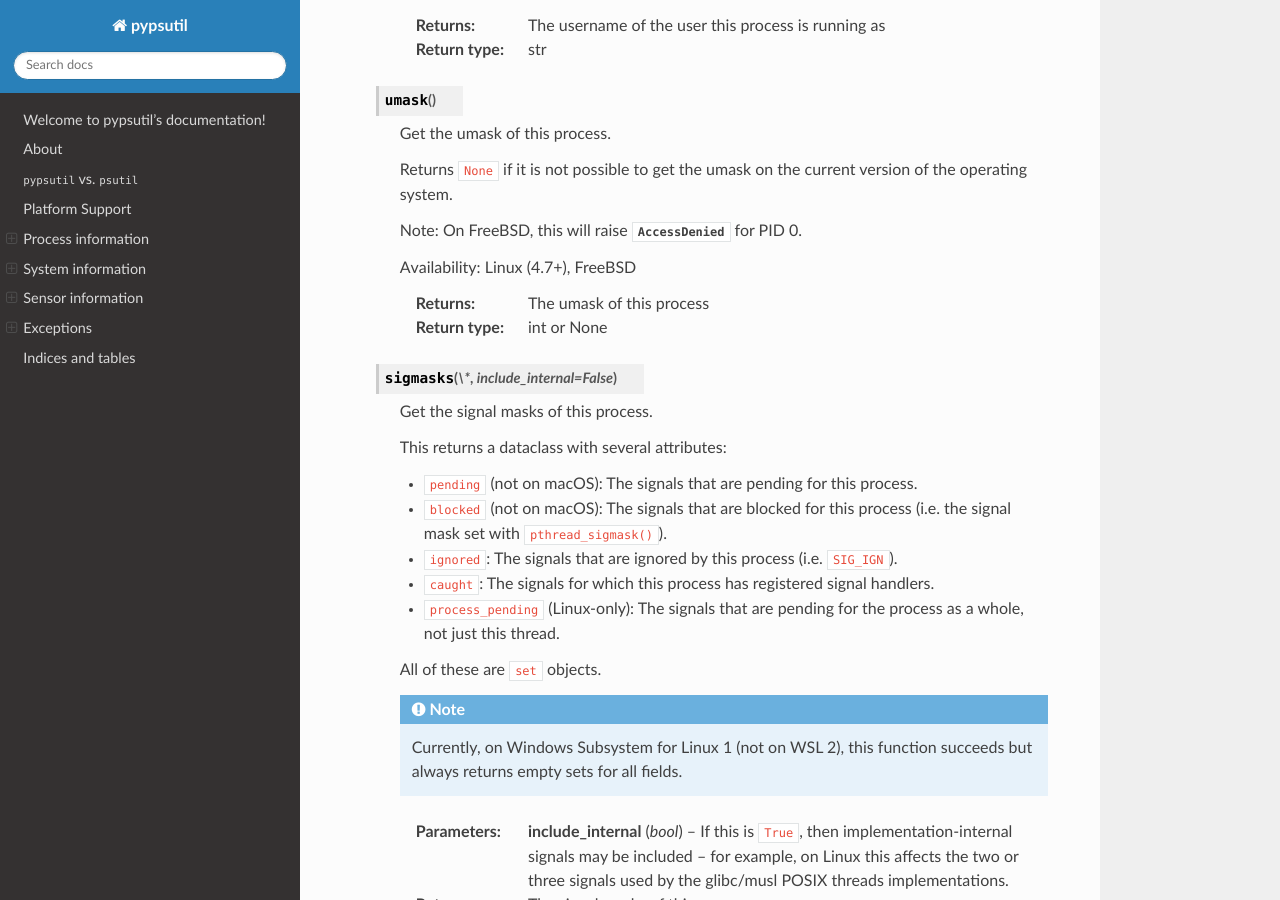
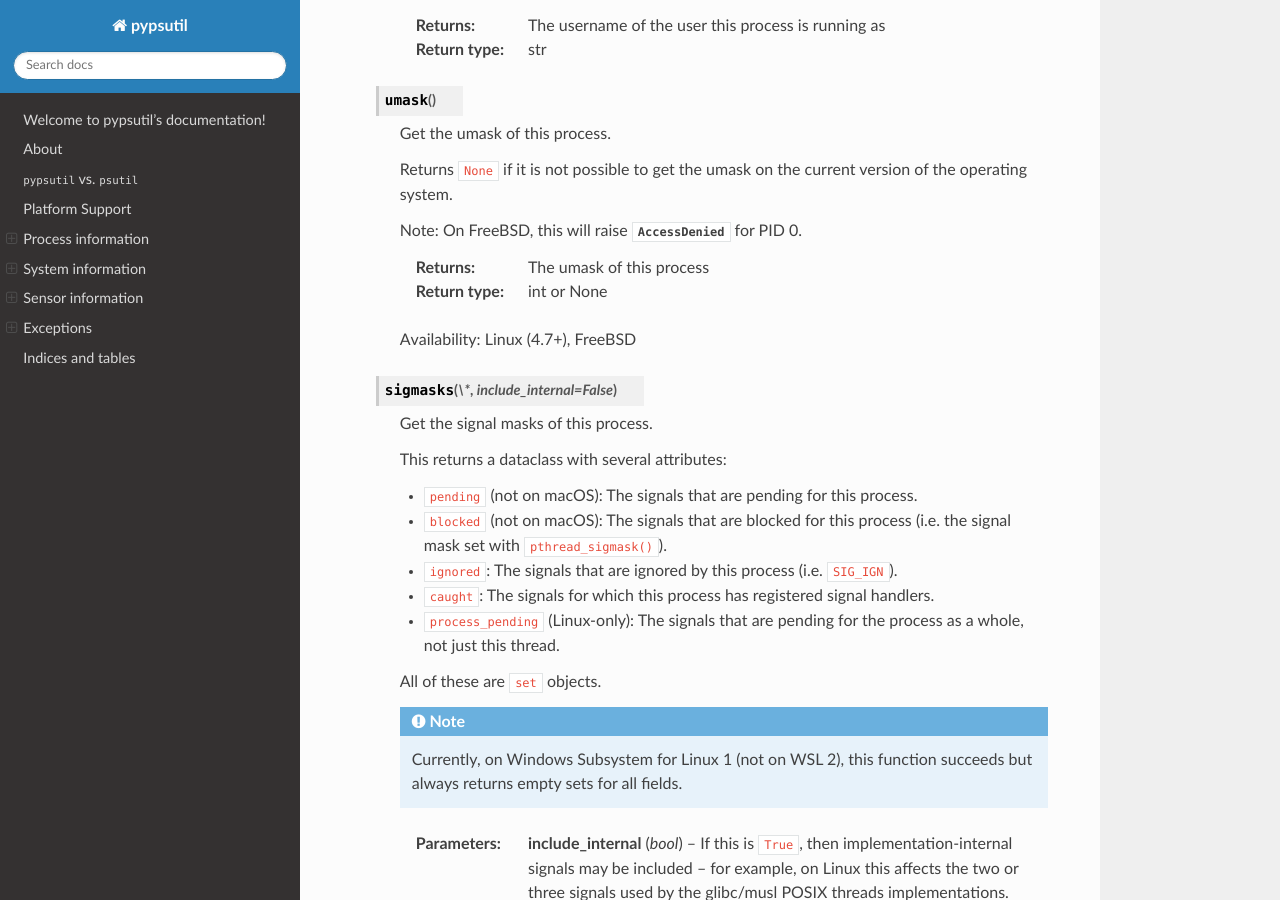
Before and after one commit to cptpcrd/pypsutil, a Sphinx documentation site: the page built from docs/index.rst, in a window 1280 px wide and 900 px high, scrolled down 6140 px. Built offline with Sphinx 7.4.7 and the Read the Docs theme 2.0.0, drawn with Linux system fonts in a browser that asks for light colours.

```diff
--- a/docs/index.rst
+++ b/docs/index.rst
@@ -299,10 +299,10 @@ Process information
 
         Note: On FreeBSD, this will raise :py:class:`AccessDenied` for PID 0.
 
-        Availability: Linux (4.7+), FreeBSD
-
         :return: The umask of this process
         :rtype: int or None
+
+        Availability: Linux (4.7+), FreeBSD
 
    .. py:method:: sigmasks(\*, include_internal=False)
 
```
